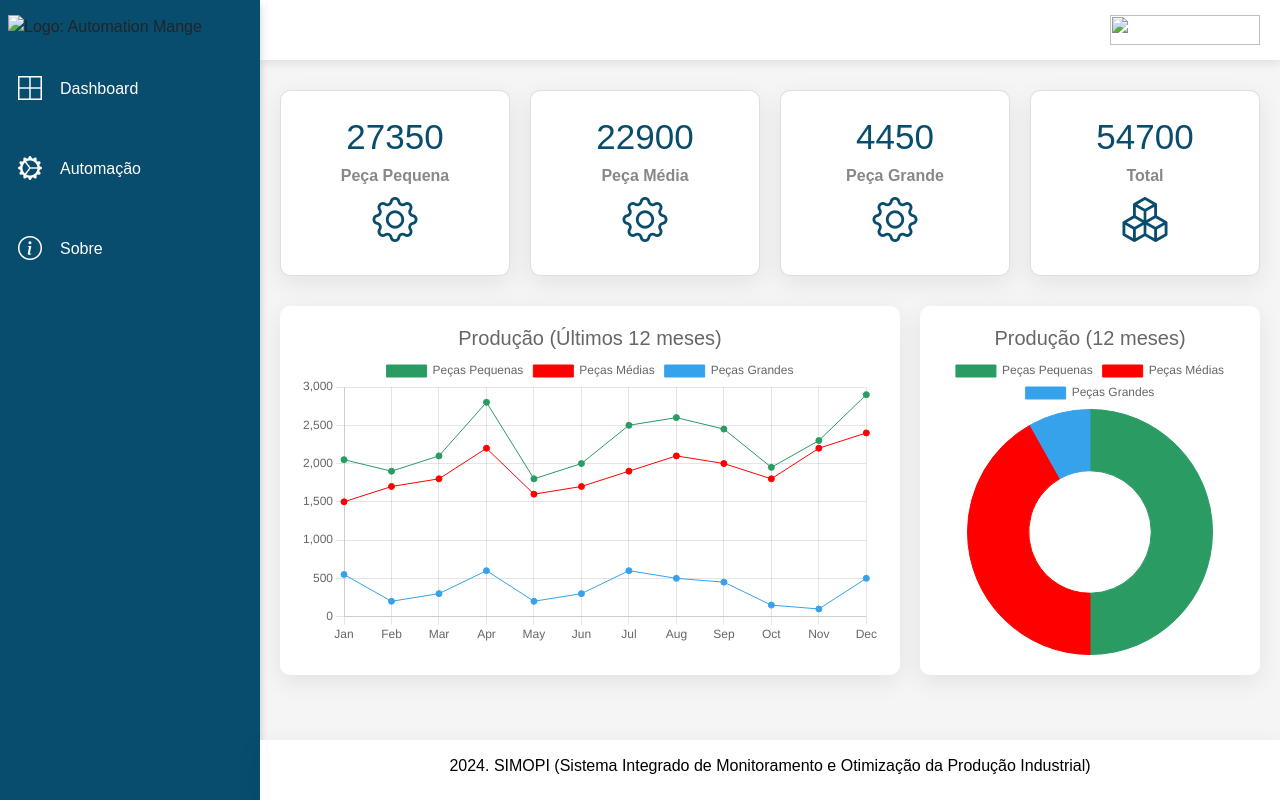
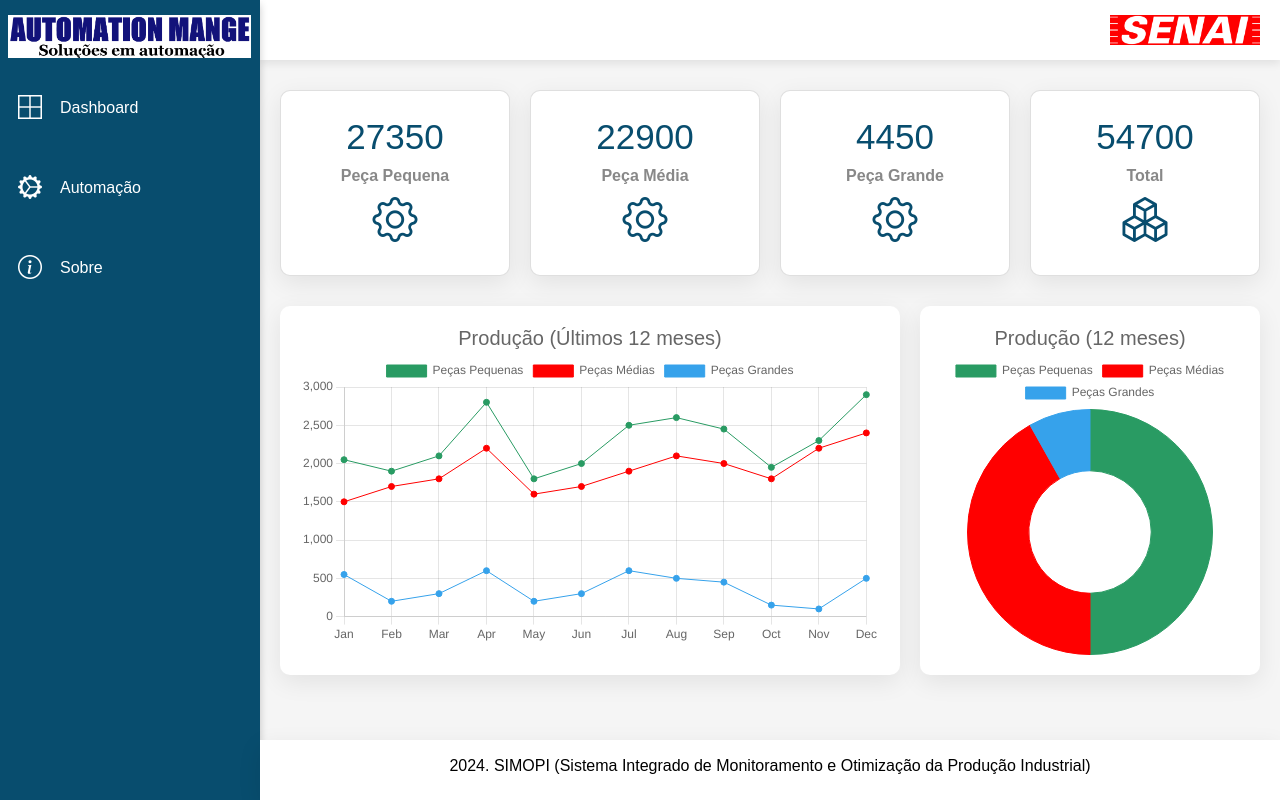
Before and after one commit to LucasSantino/Projeto-Integrador_Dashboard, a plain HTML site: page index.html in a window 1280 px wide. Drawn offline with nearby package versions, Linux system fonts and the light colour scheme.

Commit message:
Update index.html

```diff
--- a/index.html
+++ b/index.html
@@ -17,12 +17,12 @@
     <div class="container1">
         <div class="topbar">
             <div class="logo-senai">
-                <img src="img/SENAI.png" alt="">
+                <img src="SENAI.png" alt="">
             </div>
         </div>
         <div class="sidebar">
             <div class="logo">
-                <img src="img/logo2.png" alt="Logo: Automation Mange">
+                <img src="logo2.png" alt="Logo: Automation Mange">
             </div>
             <div class="opcoes-menu">
                     <a href="index.html">
```
